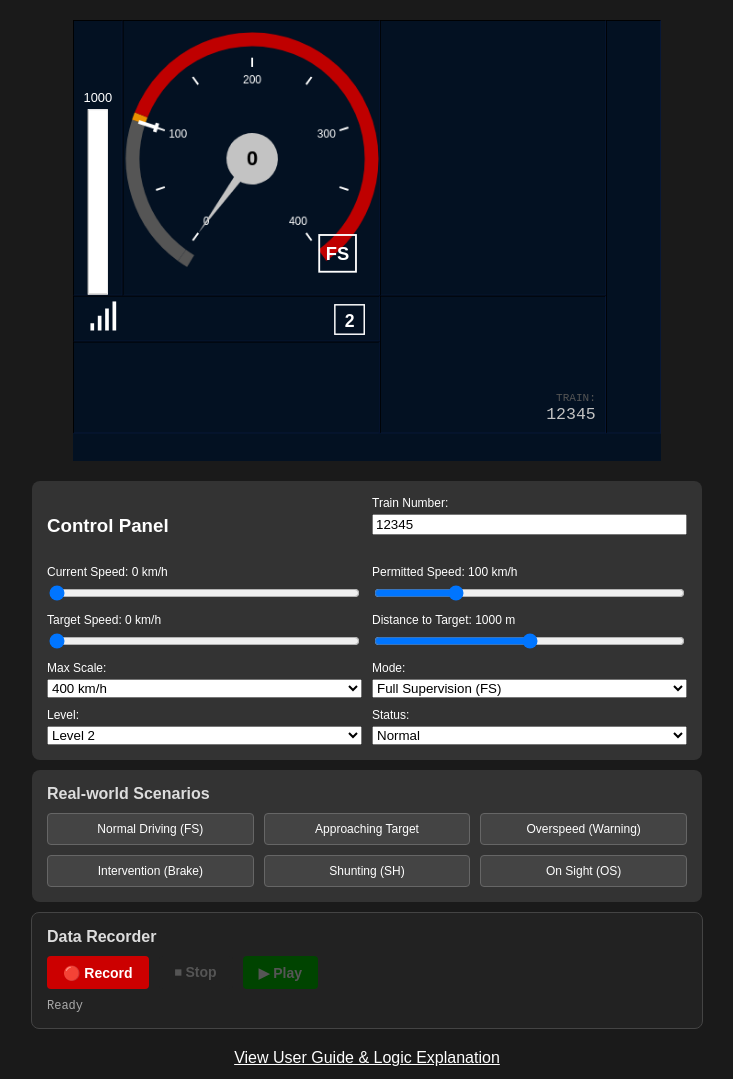
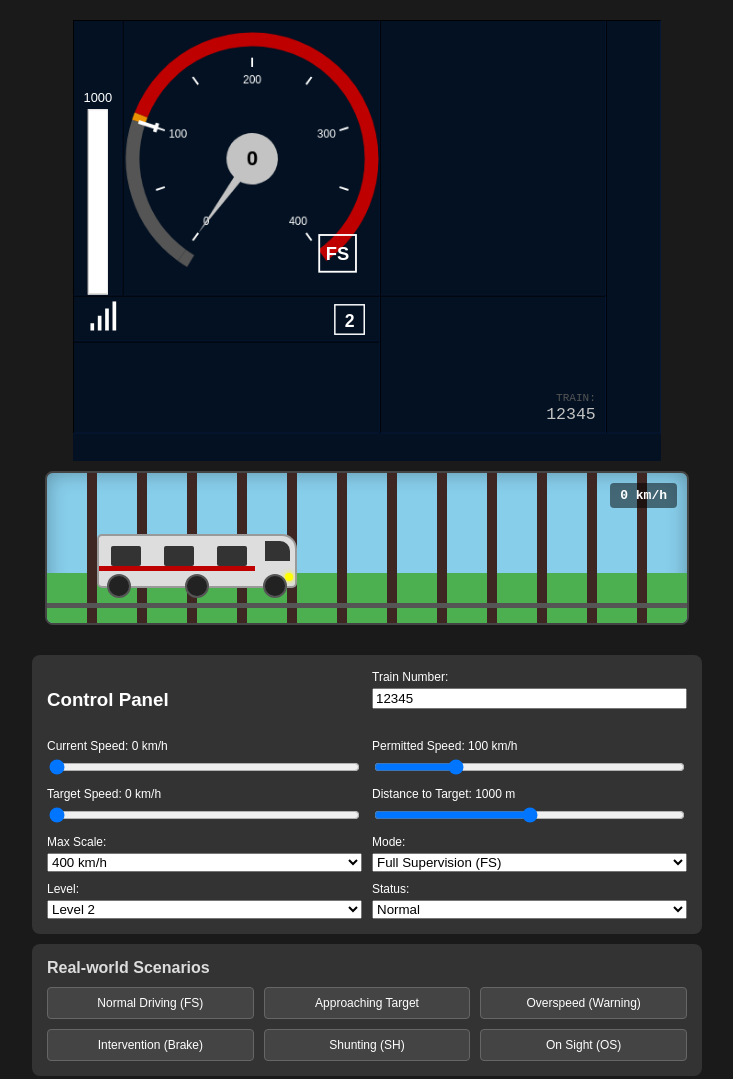
Before and after one commit to VuongDang1996/TestDMI, a plain HTML site: page index.html in a window 1280 px wide. Shown: the top 1079 px of the page, without its empty margins (273-1006 px from the left). Drawn offline with Linux system fonts and the light colour scheme.

Commit message:
Add Simulation View with moving train animation

```diff
--- a/index.html
+++ b/index.html
@@ -39,6 +39,28 @@
                 <span id="lbl-train-number">12345</span>
             </div>
         </div>
+    </div>
+
+    <div id="simulation-view">
+        <div id="sim-background"></div>
+        <div id="sim-train">
+            <div class="train-body">
+                <div class="window"></div>
+                <div class="window"></div>
+                <div class="window"></div>
+                <div class="stripe"></div>
+            </div>
+            <div class="train-front">
+                <div class="windshield"></div>
+                <div class="light"></div>
+            </div>
+            <div class="wheels">
+                <div class="wheel"></div>
+                <div class="wheel"></div>
+                <div class="wheel"></div>
+            </div>
+        </div>
+        <div id="sim-speed-overlay">0 km/h</div>
     </div>
 
     <div id="control-panel">
--- a/script.js
+++ b/script.js
@@ -49,6 +49,9 @@ const elLevelIcon = document.getElementById('level-icon');
 const elC1Icon = document.getElementById('c1-icon');
 const elTrainNumber = document.getElementById('lbl-train-number');
 const elRecStatus = document.getElementById('rec-status');
+const elSimBackground = document.getElementById('sim-background');
+const elSimSpeedOverlay = document.getElementById('sim-speed-overlay');
+const elWheels = document.querySelectorAll('.wheel');
 
 // Inputs
 const inpTrainNumber = document.getElementById('inp-train-number');
@@ -264,7 +267,14 @@ function resize() {
     container.style.marginBottom = `${heightDiff}px`;
 }
 
-function loop() {
+let lastTime = 0;
+let bgPosition = 0;
+
+function loop(timestamp) {
+    if (!lastTime) lastTime = timestamp;
+    const deltaTime = timestamp - lastTime;
+    lastTime = timestamp;
+
     if (isPlaying) {
         updatePlayback();
     } else if (isRecording) {
@@ -272,8 +282,35 @@ function loop() {
     }
 
     updateUI();
+    updateSimulation(deltaTime); // New function
     draw();
     animationFrameId = requestAnimationFrame(loop);
+}
+
+function updateSimulation(deltaTime) {
+    // Move background based on speed
+    // Speed is in km/h. Let's map it to pixels per second.
+    // 100 km/h = arbitrary pixels/sec
+    const speedFactor = 5; // Adjust for visual preference
+    const moveAmount = (state.currentSpeed * speedFactor) * (deltaTime / 1000);
+
+    bgPosition -= moveAmount;
+    elSimBackground.style.transform = `translateX(${bgPosition % 100}px)`; // 100px is pattern width
+
+    // Update overlay
+    elSimSpeedOverlay.textContent = `${Math.floor(state.currentSpeed)} km/h`;
+
+    // Wheel spin speed
+    // Animation duration should be inversely proportional to speed
+    if (state.currentSpeed > 0) {
+        const duration = 1000 / (state.currentSpeed * 2); // Faster speed = lower duration
+        elWheels.forEach(w => {
+            w.style.animationDuration = `${Math.max(duration, 0.1)}s`; // Cap at 0.1s
+            w.style.animationPlayState = 'running';
+        });
+    } else {
+        elWheels.forEach(w => w.style.animationPlayState = 'paused');
+    }
 }
 
 function startRecording() {
--- a/style.css
+++ b/style.css
@@ -32,6 +32,7 @@ body {
     background-color: var(--etcs-dark-blue);
     transform-origin: top center;
     /* Scale will be handled by JS or simple CSS if possible, but JS is better for window resize */
+    margin-bottom: 20px; /* Add some space */
 }
 
 .dmi-area {
@@ -250,3 +251,141 @@ body {
     color: #aaa;
     font-size: 12px;
 }
+
+/* Simulation View */
+#simulation-view {
+    width: 640px;
+    height: 150px;
+    background-color: #87CEEB; /* Sky Blue */
+    position: relative;
+    overflow: hidden;
+    border: 2px solid #444;
+    border-radius: 8px;
+    margin-top: 10px;
+    margin-bottom: 10px;
+    box-shadow: inset 0 0 20px rgba(0,0,0,0.3);
+}
+
+#sim-background {
+    width: 200%; /* Double width for seamless scrolling */
+    height: 100%;
+    position: absolute;
+    bottom: 0;
+    left: 0;
+    background:
+        /* Rails */
+        linear-gradient(to bottom, transparent 130px, #555 130px, #555 135px, transparent 135px),
+        /* Ties */
+        repeating-linear-gradient(90deg, transparent 0, transparent 40px, #3e2723 40px, #3e2723 50px),
+        /* Grass/Ground */
+        linear-gradient(to bottom, transparent 100px, #4CAF50 100px);
+    background-size: 100px 100%; /* Repeat pattern */
+}
+
+#sim-train {
+    position: absolute;
+    bottom: 25px; /* On the tracks */
+    left: 50px;
+    width: 200px;
+    height: 60px;
+    transition: transform 0.1s; /* Slight bounce? */
+}
+
+.train-body {
+    position: absolute;
+    left: 0;
+    bottom: 10px;
+    width: 160px;
+    height: 50px;
+    background-color: #ddd;
+    border-radius: 5px 0 0 5px;
+    border: 2px solid #999;
+    display: flex;
+    align-items: center;
+    justify-content: space-around;
+}
+
+.train-front {
+    position: absolute;
+    right: 0;
+    bottom: 10px;
+    width: 40px;
+    height: 50px;
+    background-color: #ddd;
+    border-radius: 0 15px 5px 0; /* Aerodynamic nose */
+    border: 2px solid #999;
+    border-left: none;
+}
+
+.window {
+    width: 30px;
+    height: 20px;
+    background-color: #333;
+    border-radius: 2px;
+    margin-top: -10px;
+}
+
+.windshield {
+    position: absolute;
+    top: 5px;
+    right: 5px;
+    width: 25px;
+    height: 20px;
+    background-color: #333;
+    border-radius: 0 10px 0 0;
+}
+
+.stripe {
+    position: absolute;
+    bottom: 15px;
+    left: 0;
+    width: 100%;
+    height: 5px;
+    background-color: var(--etcs-red);
+}
+
+.light {
+    position: absolute;
+    bottom: 5px;
+    right: 2px;
+    width: 8px;
+    height: 8px;
+    background-color: yellow;
+    border-radius: 50%;
+    box-shadow: 0 0 5px yellow;
+}
+
+.wheels {
+    position: absolute;
+    bottom: 0;
+    left: 10px;
+    width: 180px;
+    display: flex;
+    justify-content: space-between;
+}
+
+.wheel {
+    width: 20px;
+    height: 20px;
+    background-color: #222;
+    border-radius: 50%;
+    border: 2px solid #555;
+    animation: spin 1s linear infinite;
+}
+
+#sim-speed-overlay {
+    position: absolute;
+    top: 10px;
+    right: 10px;
+    background-color: rgba(0,0,0,0.5);
+    color: white;
+    padding: 5px 10px;
+    border-radius: 4px;
+    font-family: monospace;
+    font-weight: bold;
+}
+
+@keyframes spin {
+    from { transform: rotate(0deg); }
+    to { transform: rotate(360deg); }
+}
```
